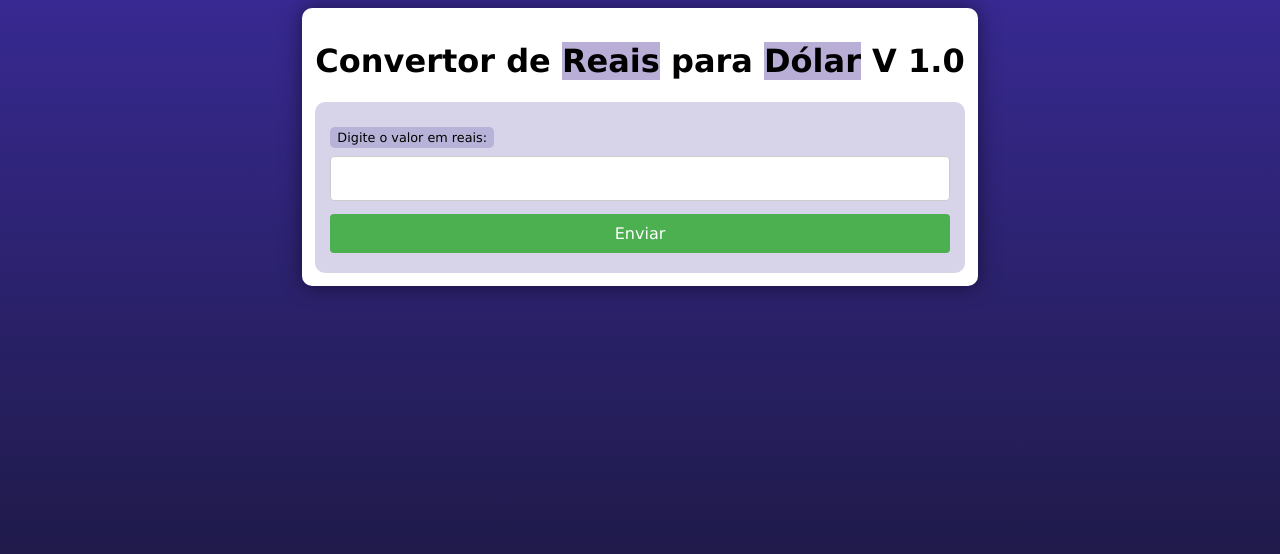
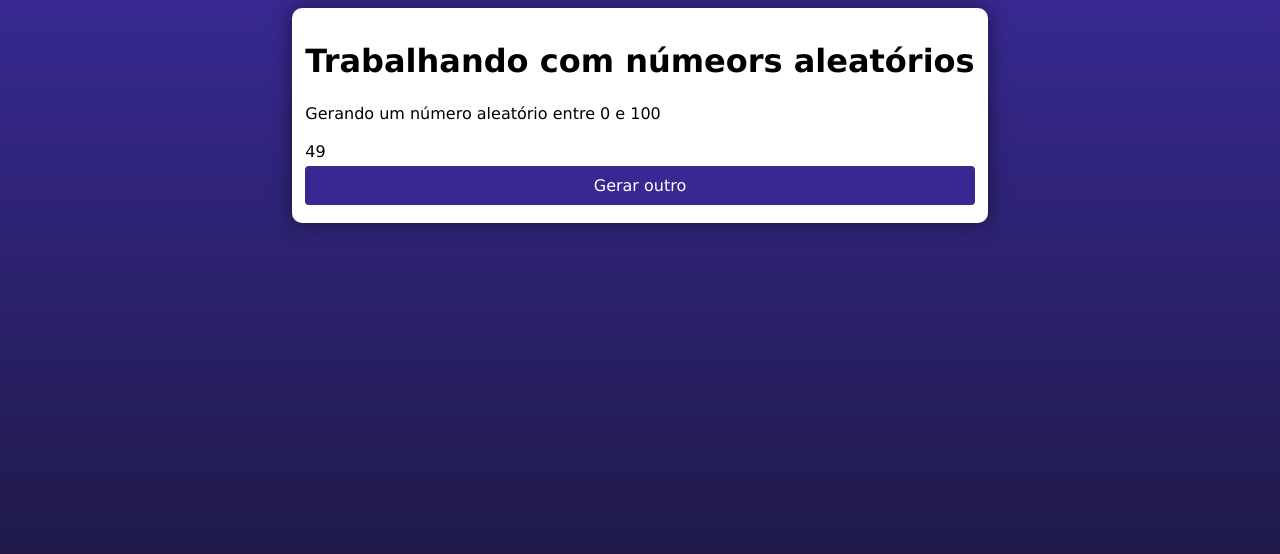
Before and after one commit to RafaelGomesdeOliveira/cursoPHP, a PHP site: page / in a window 1280 px wide. Shown: the top 554 px of the page. Run offline with PHP 8.4, Linux system fonts and the light colour scheme.

Commit message:
atualizando a pasta cursoPHP

```diff
--- a/desafios/d002/index.php
+++ b/desafios/d002/index.php
@@ -1,26 +1,44 @@
 <!DOCTYPE html>
-<html lang="en">
+<html lang="pt-br">
 <head>
     <meta charset="UTF-8">
     <meta http-equiv="X-UA-Compatible" content="IE=edge">
     <meta name="viewport" content="width=device-width, initial-scale=1.0">
     <title>Document</title>
-    <link rel="stylesheet" href="styl.css">
+    <link rel="stylesheet" href="style.css">
 </head>
 <body>
     <main>
-        <h1>Convertor de <mark>Reais</mark> para <mark>Dólar</mark> V 1.0</h1>
-        <form action="mostrar.php" method="get">
-            <label for="idin">Digite o valor em reais:</label>
-            <input type="number" name="din" id="idin">
+        <h1>Trabalhando com númeors aleatórios</h1>
+        <p>Gerando um número aleatório entre 0 e 100<br></p>
+        <?php
 
-            <input type="submit" value="Enviar">
-        </form>
+        //Não é bom utilizar o rand por que ele é velho
+        // $geradorDeNumeroAleatorio = rand(0,100);
+
+        //Ambos utilzam a mesma lógica, o rando e o mt_rand
+        $geradorDeNumeroAleatorio = mt_rand(0,100);
+
+        // Para gerar números criptografados
+        //$geradorDeNumeroAleatorio = random_int(0,100);
 
 
-    </main>
+        echo "$geradorDeNumeroAleatorio";
 
 
 
+        // function recarregar (){
+        //     for ($num = 0; $num < 1; $num++) {
+        //     header("Refresh: 0");
+        //     }
+        //     $num = 0;
+        // }
+
+
+        ?>
+
+    <button onclick="javascript:document.location.reload()">Gerar outro</button>
+
+    </main>
 </body>
 </html>
--- /dev/null
+++ b/desafios/d002/style.css
@@ -0,0 +1,264 @@
+@charset "UTF-8";
+
+* {
+    font-family: Verdana, Geneva, Tahoma, sans-serif;
+    box-sizing: border-box;
+
+}
+
+/* ELEMENTOS DA INTERFACE */
+
+body {
+    background-color: #15142b;
+    background-image: linear-gradient(180deg, #372991, #15142b);
+    background-repeat: no-repeat;
+    background-position: center center;
+    background-size: cover;
+    background-attachment: fixed;
+
+    display: flex;
+    flex-direction: column;
+    flex-wrap: nowrap;
+    justify-content: center;
+    align-items: center;
+}
+
+header, main, section, article {
+    max-width: 700px;
+
+}
+
+header > h1 {
+    color: white;
+    text-shadow: 3px 3px 0px black;
+    padding: 20px;
+
+}
+
+main, section, article {
+    background-color: white;
+    padding: 13px;
+    margin-bottom: 20px;
+    border-radius: 10px;
+    box-shadow: 0px 0px 20px rgba(0, 0, 0, 0.502);
+}
+
+footer {
+    display: block;
+    width: 100vw;
+    background-color: #291f6c;
+    color: white;
+    text-align: center;
+    margin-top: auto;
+    padding: 5px;
+}
+
+p {
+    text-align: justify;
+    line-height: 1.5em;
+}
+
+h2, h3, h4 {
+    color: #372991;
+    margin: 0 0 10px 0;
+}
+
+a {
+    /* color: #15142b; */
+    color: white;
+    background-color: rgba(55, 41, 145, 0.1);
+    padding: 0 3px;
+    font-weight: 600;
+    text-decoration: none;
+    border-radius: 10px;
+    padding: 5px;
+    /* margin: 10px 0px 0px 0px; */
+}
+
+a:hover {
+    color: #372991;
+    border-bottom: 1px solid #372991;
+
+}
+
+div.center {
+    display: flex;
+    justify-content: flex-end;
+}
+
+
+
+/* TABELAS E LISTAS */
+
+table {
+    min-width: 400px;
+    border-spacing: 0px;
+    border: 0.5px solid #372991;
+    margin: 10px auto;
+}
+
+table th {
+    background-color: #372991;
+    color: white;
+    padding: 5px;
+    text-align: left;
+}
+
+table td {
+    padding: 5px;
+}
+
+table tr {
+    background-color: rgba(55, 41, 145, 0.05);
+}
+
+table tr:nth-child(odd) {
+    background-color: rgba(55, 41, 145, 0.3);
+}
+
+table.divisao {
+    border: 1px solid white;
+}
+
+table.divisao td {
+    background-color: white;
+    padding: 20px;
+    text-align: center;
+    font-size: 2.5em;
+}
+
+table.divisao  tr:nth-child(1) td:nth-child(2) {
+    border-bottom: 3px solid black;
+    border-left: 3px solid black;
+}
+
+table.divisao tr:nth-child(2) td:nth-child(2) {
+    border-left: 3px solid black;
+}
+
+table.divisao tr:nth-child(2) td:nth-child(1) {
+    text-decoration: underline;
+}
+
+ul > li::marker {
+    color: #372991;
+}
+
+/* ELEMENTOS DE FORMULÁRIO */
+
+form {
+    background-color: rgba(55, 41, 145, 0.2);
+    padding: 15px;
+    border-radius: 10px;
+
+}
+
+form label {
+    display: block;
+    width: fit-content;
+    font-size: 0.8em;
+    font-weight: 100;
+    background-color: rgba(55, 41, 145, 0.2);
+    padding: 3px 7px;
+    margin-top: 10px;
+    margin-bottom: 0px;
+    border-radius: 5px;
+}
+
+
+input[type=text], [type=number], select, input[type=date], input[type=date], input[type=datetime], input[type=email], input[type=month], input[type=password], input[type=range], input[type=tel], input[type=time], input[type=week] {
+    width: 100%;
+    padding: 12px 20px;
+    font-size: 1em;
+    margin: 8px 0;
+    display: inline-block;
+    border: 1px solid #ccc;
+    border-radius: 4px;
+    box-sizing: border-box;
+}
+
+input[type=submit] {
+    width: 100%;
+    background-color: #4CAF50;
+    font-size: 1em;
+    color: white;
+    padding: 10px 20px;
+    margin: 5px 0;
+    border: none;
+    border-radius: 4px;
+    cursor: pointer;
+}
+
+input[type=submit]:hover {
+    background-color: #45a049;
+}
+
+input[type=reset] {
+    width: 100%;
+    background-color: #eb9903;
+    font-size: 1em;
+    color: white;
+    padding: 10px 20px;
+    margin: 5px 0;
+    border: none;
+    border-radius: 4px;
+    cursor: pointer;
+}
+
+input[type=reset]:hover {
+    background-color: #c27013;
+}
+
+input[type=button], button {
+    width: 100%;
+    background-color: #372991;
+    font-size: 1em;
+    color: white;
+    padding: 10px 20px;
+    margin: 5px 0;
+    border: none;
+    border-radius: 4px;
+    cursor: pointer;
+}
+
+input[type=button]:hover, button:hover {
+    background-color: #291f6c;
+}
+
+fieldset {
+    border: 0.5px dotted #372991;
+}
+
+fieldset > legend {
+    font-size: 0.8em;
+    font-weight: 100;
+    background-color: rgba(55, 41, 145, 0.2);
+    padding: 3px 7px;
+    border-radius: 5px;
+}
+
+input[type=radio] + label, input[type=checkbox] + label {
+    display: inline-block;
+    font-size: 1em;
+    background-color: rgba(0, 0, 0, 0);
+}
+
+.voltarMod {
+    background-color: #291f6c;
+    color: white;
+    width: 100%;
+    padding: 5px;
+    border-radius: 10px;
+    display: flex;
+    justify-content: center;
+    margin: 0px;
+    box-shadow: 3px 3px 5px rgba(0, 0, 0, 0.342);
+
+}
+
+.voltarMod:hover {
+    color: #291f6c;
+    background-color: white;
+    border: 1px solid black;
+
+}
```
Also changed, not shown: desafios/d001/mostrar.php (+9 -2 lines), desafios/d003/index.php (added, +26 -0 lines), desafios/d003/mostrar.php (renamed from desafios/d002/mostrar.php, +4 -5 lines), desafios/d001/style.css (renamed from desafios/d001/styl.css), desafios/d003/styl.css (renamed from desafios/d002/styl.css).
